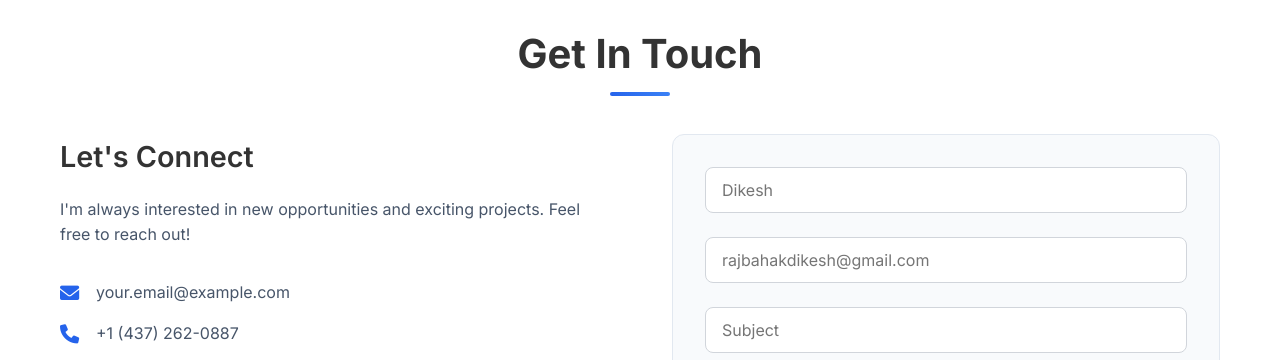
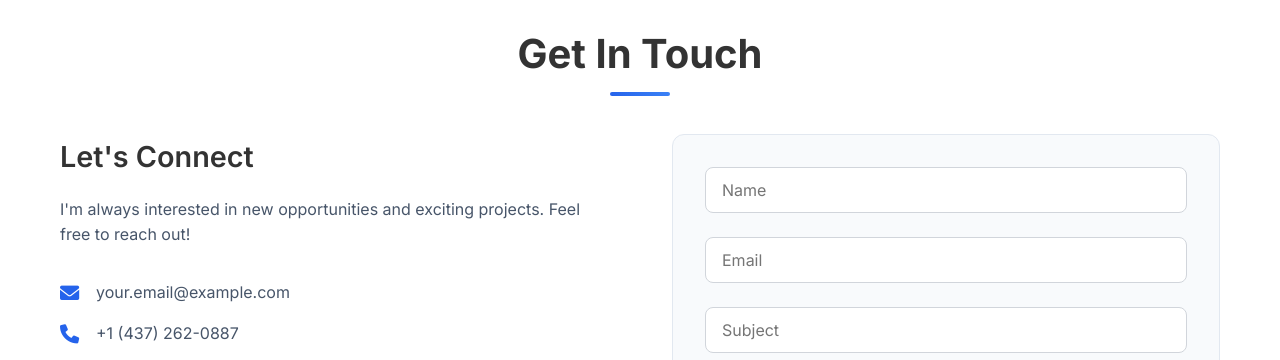
Before and after one commit to dikeshr/dikeshr.github.io, a plain HTML site: page index.html in a window 1280 px wide. Shown: the part 4098-4458 px from the top of the page. Drawn offline with Linux system fonts and the light colour scheme.

Commit message:
favicon pack

```diff
--- a/index.html
+++ b/index.html
@@ -348,10 +348,10 @@
                 <div class="contact-form">
                     <form>
                         <div class="form-group">
-                            <input type="text" placeholder="Dikesh" required>
+                            <input type="text" placeholder="Name" required>
                         </div>
                         <div class="form-group">
-                            <input type="email" placeholder="rajbahakdikesh@gmail.com" required>
+                            <input type="email" placeholder="Email" required>
                         </div>
                         <div class="form-group">
                             <input type="text" placeholder="Subject" required>
```
Also changed, not shown: favicon/android-chrome-192x192.png (added), favicon/android-chrome-512x512.png (added), favicon/apple-touch-icon.png (added), favicon/favicon-16x16.png (added), favicon/favicon-32x32.png (added), favicon/favicon.ico (added), favicon/site.webmanifest (added).
